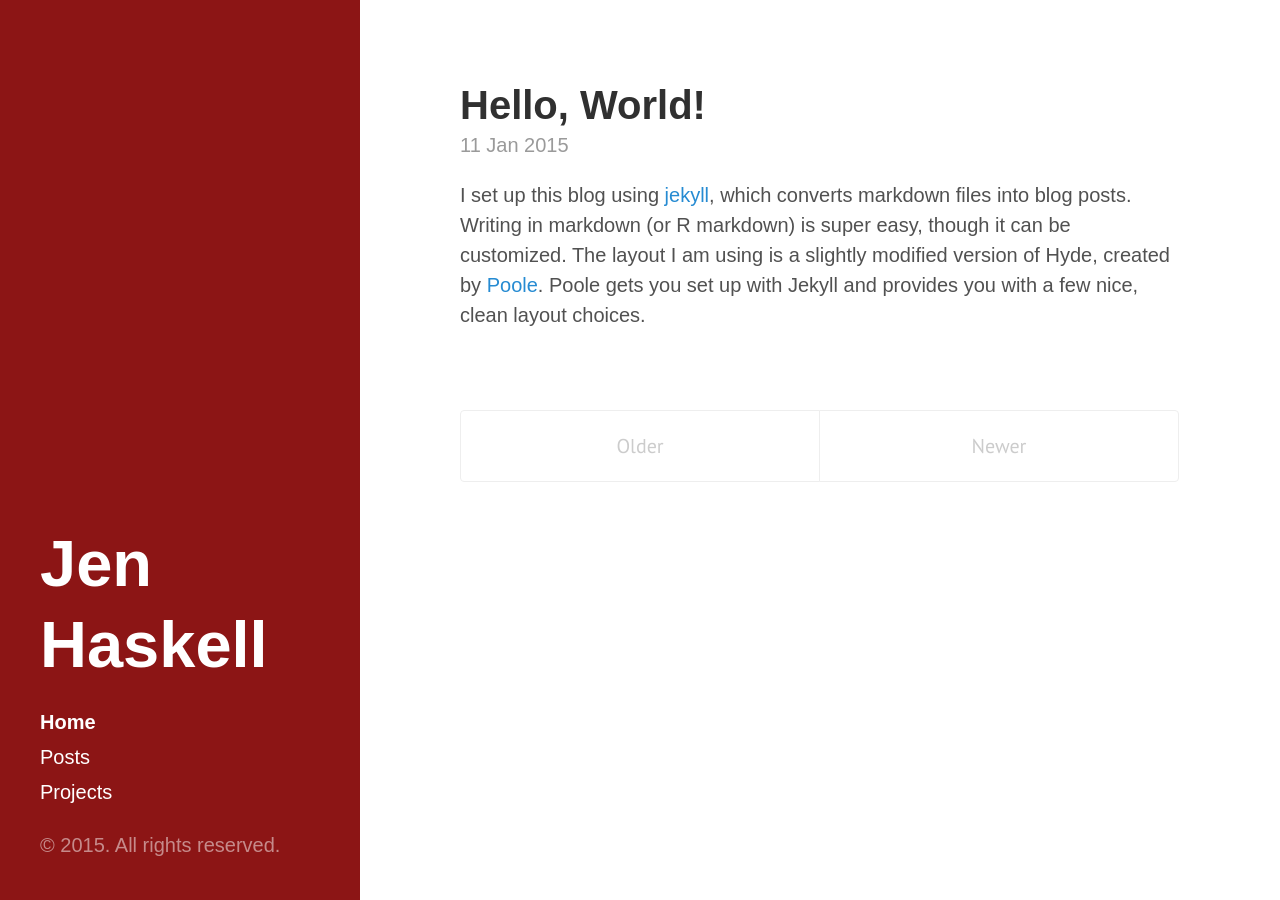
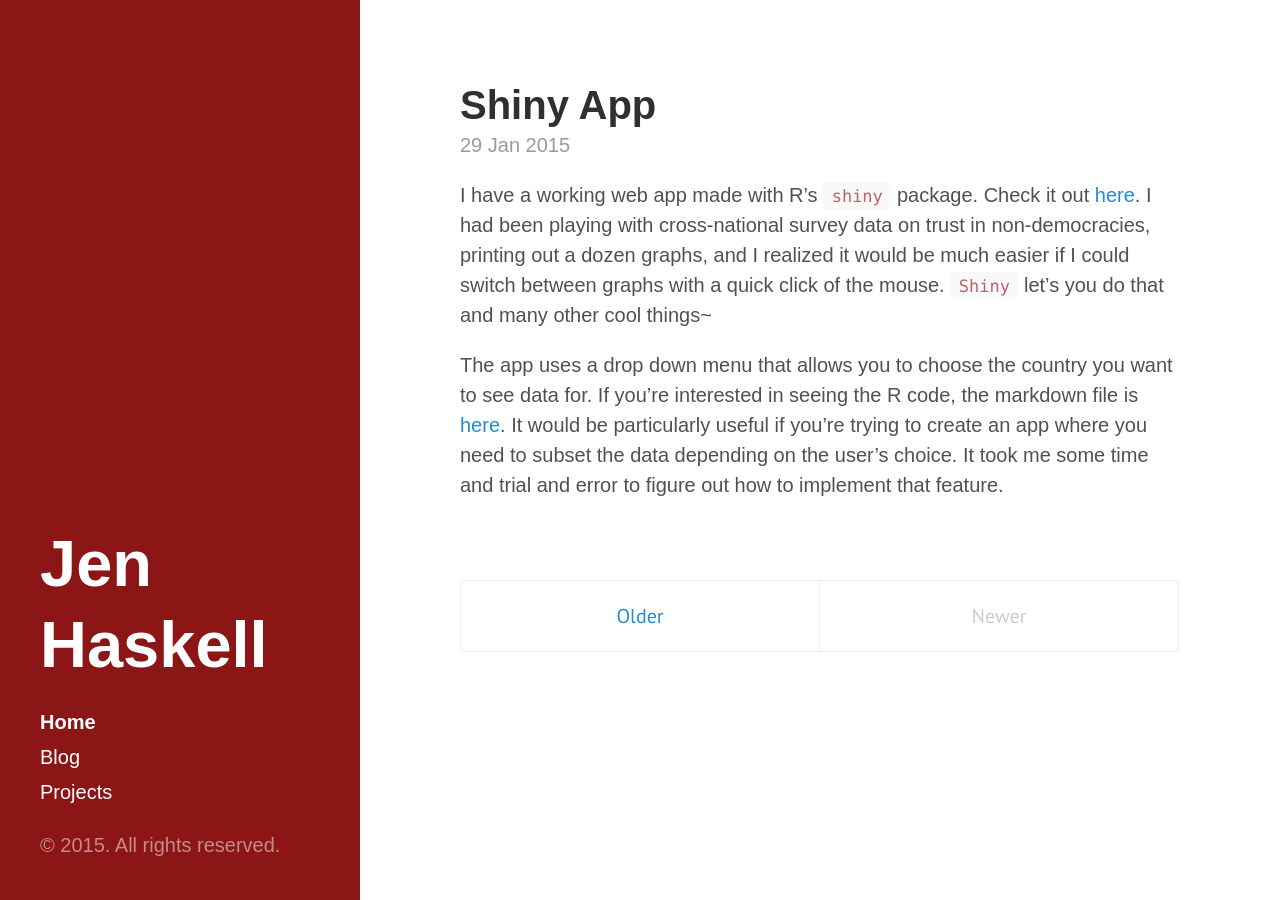
Before and after one commit to jchaskell/jchaskell.github.io, a Jekyll site: the page built from index.html, in a window 1280 px wide. Built offline with Jekyll 4.4.1, drawn with Linux system fonts in a browser that asks for light colours; the list of posts is cut into pages by our own code.

Commit message:
blog post plus some other small changes

```diff
--- /dev/null
+++ b/_posts/2015-01-29-Shiny-App.md
@@ -0,0 +1,8 @@
+---
+layout: post
+title: Shiny App
+---
+
+I have a working web app made with R's `shiny` package. Check it out [here](http://jchaskell.shinyapps.io/app2). I had been playing with cross-national survey data on trust in non-democracies, printing out a dozen graphs, and I realized it would be much easier if I could switch between graphs with a quick click of the mouse. `Shiny` let's you do that and many other cool things~
+
+The app uses a drop down menu that allows you to choose the country you want to see data for. If you're interested in seeing the R code, the markdown file is [here](https://github.com/jchaskell/trust.app/blob/master/app2/trust.app.Rmd). It would be particularly useful if you're trying to create an app where you need to subset the data depending on the user's choice. It took me some time and trial and error to figure out how to implement that feature.
--- a/archive.html
+++ b/archive.html
@@ -1,6 +1,6 @@
 ---
 layout: page
-title: Posts
+title: Blog
 ---
 
 
```
Also changed, not shown: public/images/trust.app.png (added).
